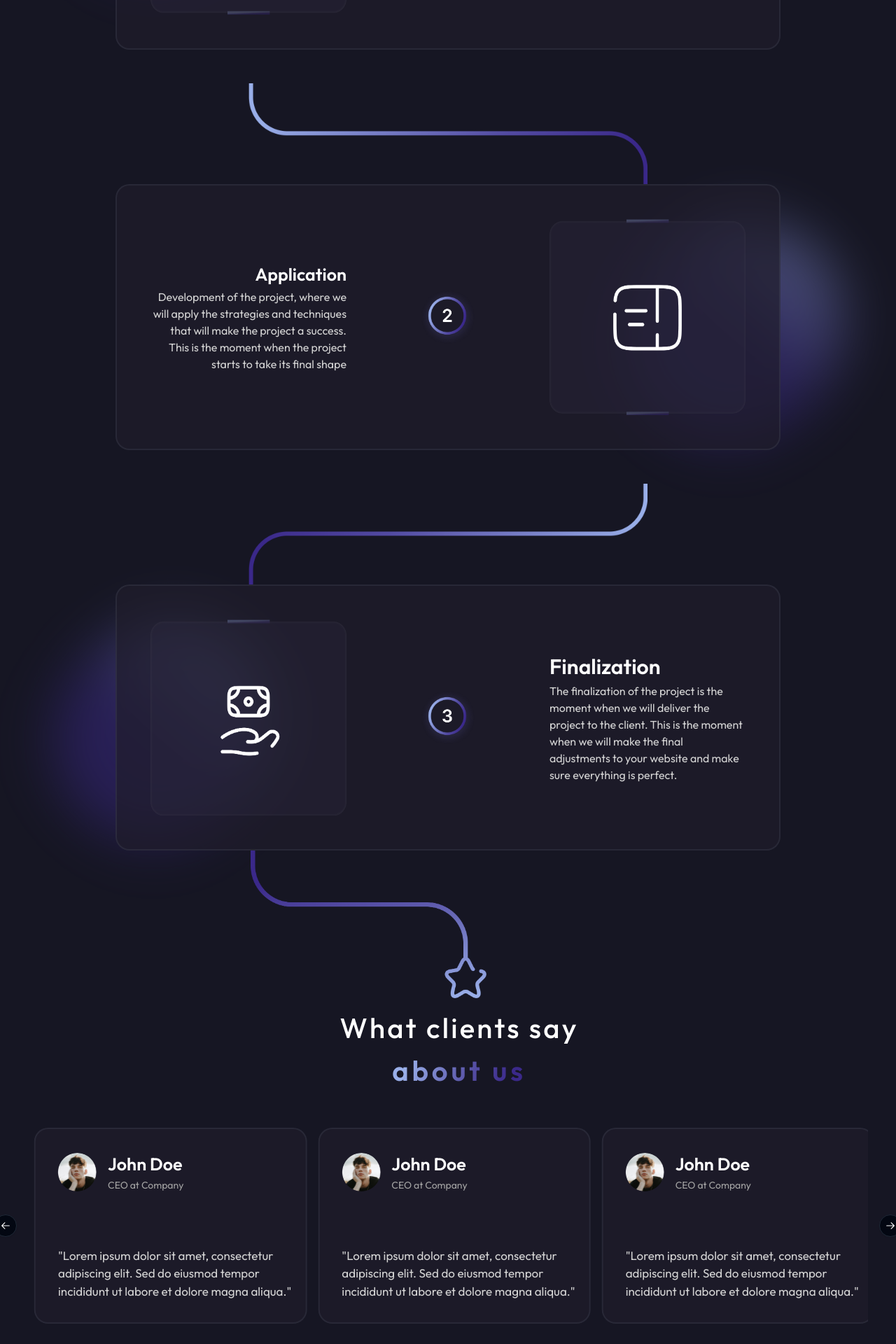
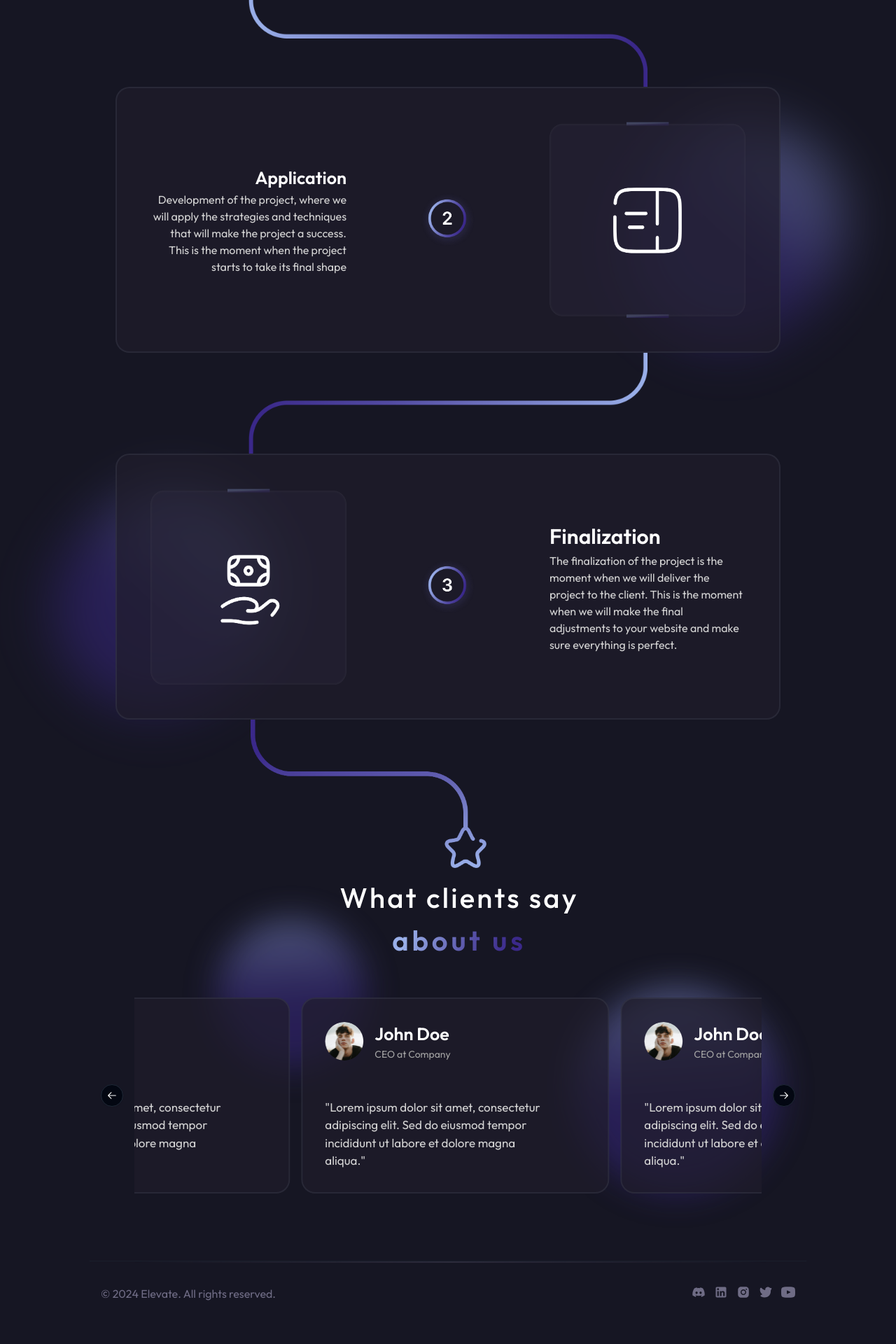
Before and after one commit to TheRoxer/elevate-web, a Next.js app: page / in a window 1280 px wide. Shown: the part 2960-4880 px from the top of the page at 70% size. After the commit the page ends 4852 px from the top, so only its background shows below. Built offline with nearby package versions, Linux system fonts and the light colour scheme.

Commit message:
feat: responsivness

```diff
--- a/sections/Execution.tsx
+++ b/sections/Execution.tsx
@@ -34,7 +34,7 @@ const Execution = () => {
   return (
     <div
       id="execution"
-      className="max-w-[1200px] w-full flex flex-col mt-4 items-center justify-center"
+      className="max-w-[1200px] w-[80vw] flex flex-col mt-4 items-center justify-center"
     >
       <div className="w-full flex flex-col mt-8 items-center justify-center">
         <h2 id="h2" className="w-[400px] mb-12">
@@ -48,7 +48,7 @@ const Execution = () => {
           variants={sectionVariants}
           className="flex flex-col items-center"
         >
-          <div className="w-[70vw] sm:w-[60vw] md:w-[90vw] lg:w-[950px] rounded-[20px] border-2 border-slate-400/10 bg-card-landing p-12 relative mb-12 ">
+          <div className="w-[70vw] sm:w-[60vw] md:w-[90vw] lg:w-[950px] rounded-[20px] border-2 border-slate-400/10 bg-card-landing p-12 relative mb-12 md:mb-0">
             <div
               className="absolute -top-12 -left-20 w-72 h-80 rotate-45 bg-color rounded-full filter blur-2xl opacity-70 -z-10"
               style={{
@@ -99,7 +99,7 @@ const Execution = () => {
           variants={sectionVariants}
           className="flex flex-col items-center"
         >
-          <div className="w-[70vw] sm:w-[60vw] md:w-[90vw] lg:w-[950px]  rounded-[20px] border-2 border-slate-400/10 bg-card-landing p-12 relative mb-12 ">
+          <div className="w-[70vw] sm:w-[60vw] md:w-[90vw] lg:w-[950px]  rounded-[20px] border-2 border-slate-400/10 bg-card-landing p-12 relative mb-12 md:mb-0">
             <div
               className="absolute top-18 -right-20 w-72 h-80 rotate-45 bg-color rounded-full filter blur-2xl opacity-70 -z-10"
               style={{
--- a/sections/Footer.tsx
+++ b/sections/Footer.tsx
@@ -2,8 +2,8 @@ import Image from "next/image";
 
 const Footer = () => {
   return (
-    <footer className="mt-24">
-      <hr className="w-[1200px] h-[3px]" />
+    <footer className="mt-24 max-w-[1200px] w-full">
+      <hr className="w-full h-[3px]" />
       <div className="flex justify-between mt-8 mx-4">
         <p className="text-[#6f6c85]">© 2024 Elevate. All rights reserved.</p>
         <div className="flex gap-3 ">
--- a/sections/Hero.tsx
+++ b/sections/Hero.tsx
@@ -63,7 +63,7 @@ const Hero = () => {
         </div>
         <div className="relative w-[90%] px-2">
           <Image
-            className=""
+            className="w-[65vw]"
             src="/images/card.png"
             alt="line"
             width={1200}
--- a/sections/Testimonials.tsx
+++ b/sections/Testimonials.tsx
@@ -21,7 +21,7 @@ const Testimonials = () => {
   return (
     <div
       id="testimonials"
-      className="max-w-[1200px] w-full flex flex-col  items-center justify-center"
+      className="max-w-[1200px] w-full flex flex-col  items-center justify-center "
     >
       <motion.div
         ref={ref}
@@ -34,7 +34,7 @@ const Testimonials = () => {
           What clients say <span className="text-gradient">about us</span>
         </h2>
         <Carousel
-          className="max-w-[1200px] mt-12 relative "
+          className="max-w-[1200px] w-[91.5vw] md:w-[70vw] lg-w-[full] mt-12 relative  "
           plugins={[
             Autoplay({
               delay: 3000,
@@ -44,7 +44,7 @@ const Testimonials = () => {
             loop: true,
           }}
         >
-          {/* <div
+          <div
             className="absolute -top-24 left-28 w-52 h-52 bg-purple-300 rounded-full mix-blend-normal filter blur-xl opacity-70 animate-blob"
             style={{
               background:
@@ -57,10 +57,10 @@ const Testimonials = () => {
               background:
                 "linear-gradient(176deg, rgba(168, 192, 255, 0.63) -6.53%, rgba(109, 109, 196, 0.63) 27.56%, rgba(63, 43, 150, 0.63) 54.34%)",
             }}
-          ></div> */}
+          ></div>
 
           <CarouselContent>
-            <CarouselItem className="basis-1/3">
+            <CarouselItem className="basis-1/1 xl:basis-1/2 2xl:basis-1/3">
               <TestimonialsCard
                 name="John Doe"
                 position="CEO at Company"
@@ -69,7 +69,7 @@ const Testimonials = () => {
                 image="/images/dude.png"
               />
             </CarouselItem>
-            <CarouselItem className="basis-1/3">
+            <CarouselItem className="basis-1/1 xl:basis-1/2 2xl:basis-1/3">
               <TestimonialsCard
                 name="John Doe"
                 position="CEO at Company"
@@ -78,7 +78,7 @@ const Testimonials = () => {
                 image="/images/dude.png"
               />
             </CarouselItem>
-            <CarouselItem className="basis-1/3">
+            <CarouselItem className="basis-1/1 xl:basis-1/2 2xl:basis-1/3">
               <TestimonialsCard
                 name="John Doe"
                 position="CEO at Company"
@@ -87,7 +87,7 @@ const Testimonials = () => {
                 image="/images/dude.png"
               />
             </CarouselItem>
-            <CarouselItem className="basis-1/3">
+            <CarouselItem className="basis-1/1 xl:basis-1/2 2xl:basis-1/3">
               <TestimonialsCard
                 name="John Doe"
                 position="CEO at Company"
@@ -96,7 +96,7 @@ const Testimonials = () => {
                 image="/images/dude.png"
               />
             </CarouselItem>
-            <CarouselItem className="basis-1/3">
+            <CarouselItem className="basis-1/1 xl:basis-1/2 2xl:basis-1/3">
               <TestimonialsCard
                 name="John Doe"
                 position="CEO at Company"
@@ -135,7 +135,7 @@ const TestimonialsCard: React.FC<TestimonialsCardProps> = ({
       rounded-[20px] border-2 border-slate-400/10 bg-card-landing p-8
      "
     >
-      <div className="flex flex-col w-[350px] justify-between h-full">
+      <div className="flex flex-col w-[330px] justify-between h-full">
         <div className="flex flex-row items-center gap-4">
           <Avatar className="w-[55px] h-[55px]">
             <AvatarImage src={image} alt="ItzRoxer" />
```
